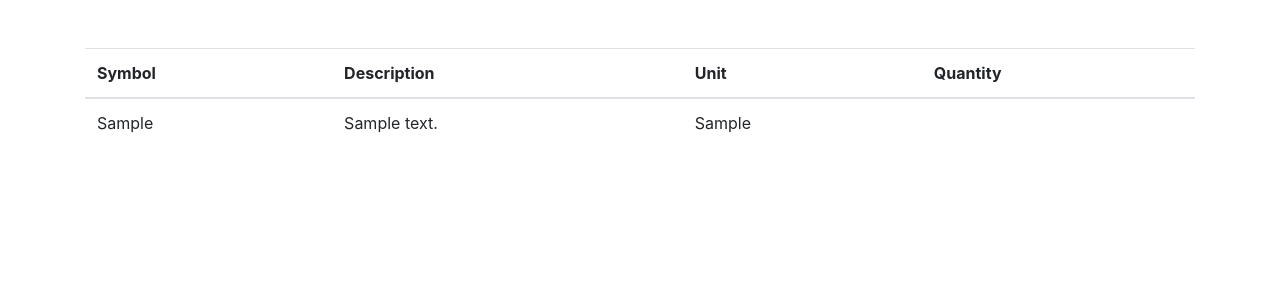
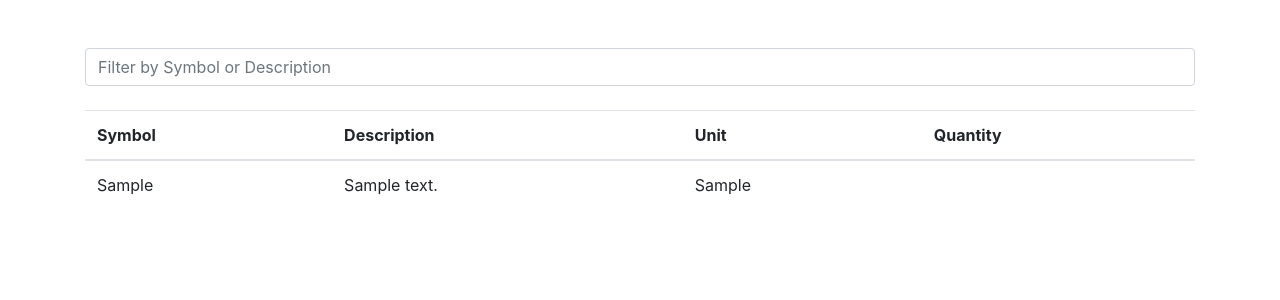
Before and after one commit to jlorencelim/ordering_test, a Django app: page / in a window 1280 px wide. Shown: the part 56-356 px from the top of the page. Run offline with Django 3.2, Linux system fonts and the light colour scheme; tables that the repository leaves empty hold one stand-in row (values such as "Sample post"); some libraries are stand-ins or nearby versions.

Commit message:
Add search function for products

```diff
--- /dev/null
+++ b/frontend/static/js/products.js
@@ -0,0 +1,28 @@
+! function() {
+    function searchFunction() {
+        let td;
+        let i;
+        let $input = $("#search-input");
+        let filter = $input.val().toUpperCase();
+        let $table = $("#store-products-table");
+        let tr = $table.find("tr");
+
+        tr.each(function(i) {
+            symbolTD = tr[i].getElementsByTagName("td")[0];
+            descTD = tr[i].getElementsByTagName("td")[1];
+
+            if (symbolTD || descTD) {
+                let condition1 = symbolTD.innerHTML.toUpperCase().indexOf(filter) > -1
+                let condition2 = descTD.innerHTML.toUpperCase().indexOf(filter) > -1
+
+                if (condition1 || condition2) {
+                    tr[i].style.display = "";
+                } else {
+                    tr[i].style.display = "none";
+                }
+            }
+        })
+    }
+    const $contentMain = $('#store-div');
+    $contentMain.on('keyup', '#search-input', void 0, searchFunction)
+}();
--- a/frontend/templates/products/list.html
+++ b/frontend/templates/products/list.html
@@ -1,9 +1,18 @@
 {% extends 'base.html' %}
+{% load staticfiles %}
 
 {% block head_title %}Store{% endblock head_title %}
 
 {% block content %}
-    <table class="table">
+    <div id="store-div">
+        <input
+            id="search-input"
+            type="text"
+            class="form-control"
+            placeholder="Filter by Symbol or Description"
+        >
+        <br>
+        <table class="table" id="store-products-table">
             <thead>
                 <tr>
                     <th>Symbol</th>
@@ -23,4 +32,9 @@
                 </tbody>
             {% endfor %}
         </table>
+    </div>
 {% endblock content %}
+
+{% block footer_js %}
+    <script src="{% static 'js/products.js' %}" type="text/javascript"></script>
+{% endblock footer_js %}
```
Lines whose indentation alone changed are shown as unchanged.
